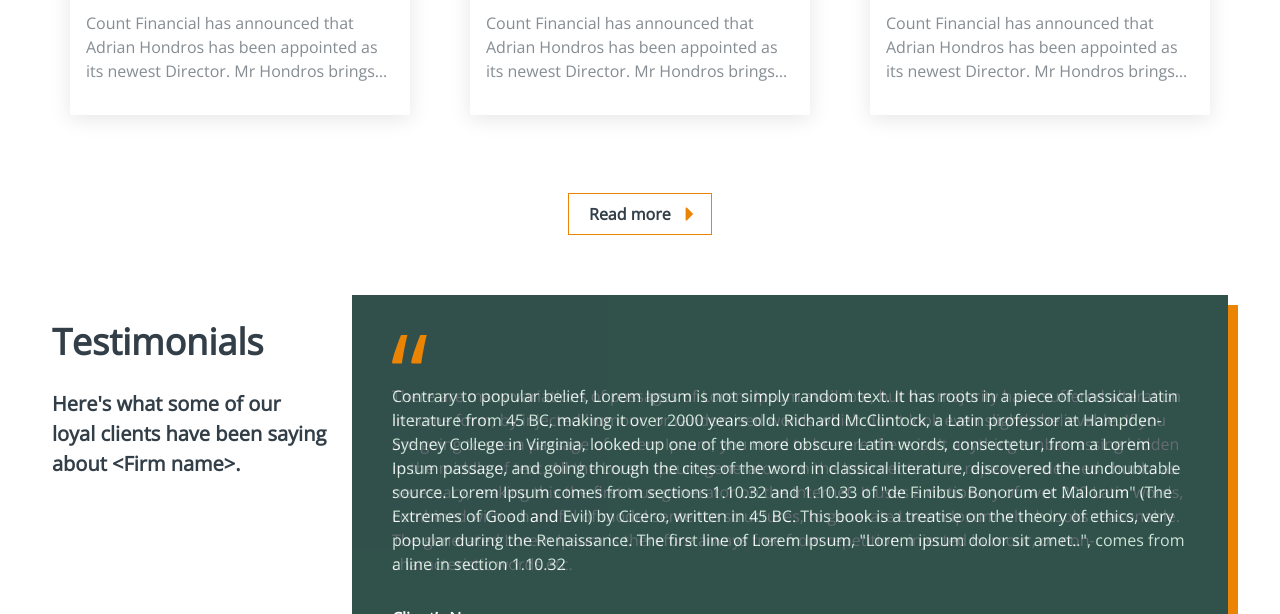
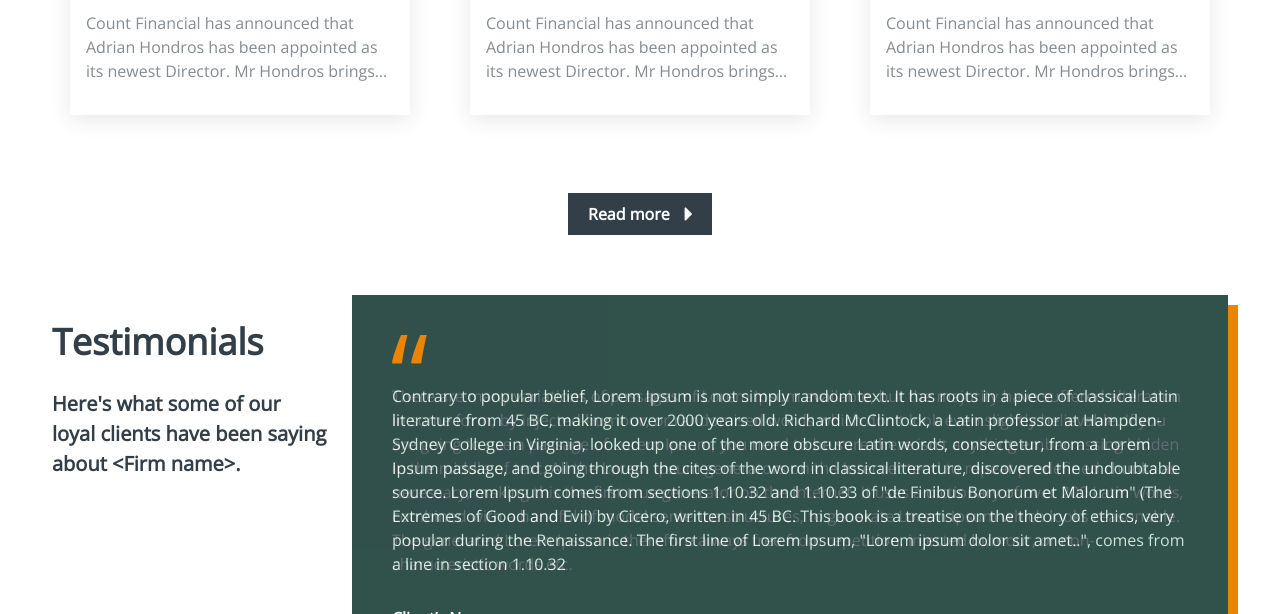
Before and after one commit to power23313/mini_project, a plain HTML site: page index.html in a window 1280 px wide. In both pictures the pointer is over the element "Read more". Shown: the part 2419-3033 px from the top of the page. Drawn offline with nearby package versions, Linux system fonts and the light colour scheme.

Commit message:
Add article hover

```diff
--- a/src/assets/settings/css/style.css
+++ b/src/assets/settings/css/style.css
@@ -468,6 +468,16 @@ header {
   cursor: pointer;
 }
 
+#article_bottom:hover {
+  background-color: #333F48;
+  color: #FFFFFF;
+  border: 0;
+}
+
+#article_bottom:hover > svg > path {
+  fill: #FFFFFF;
+}
+
 #testimonials {
   margin-top: 60px;
   margin-bottom: 84px;
```
